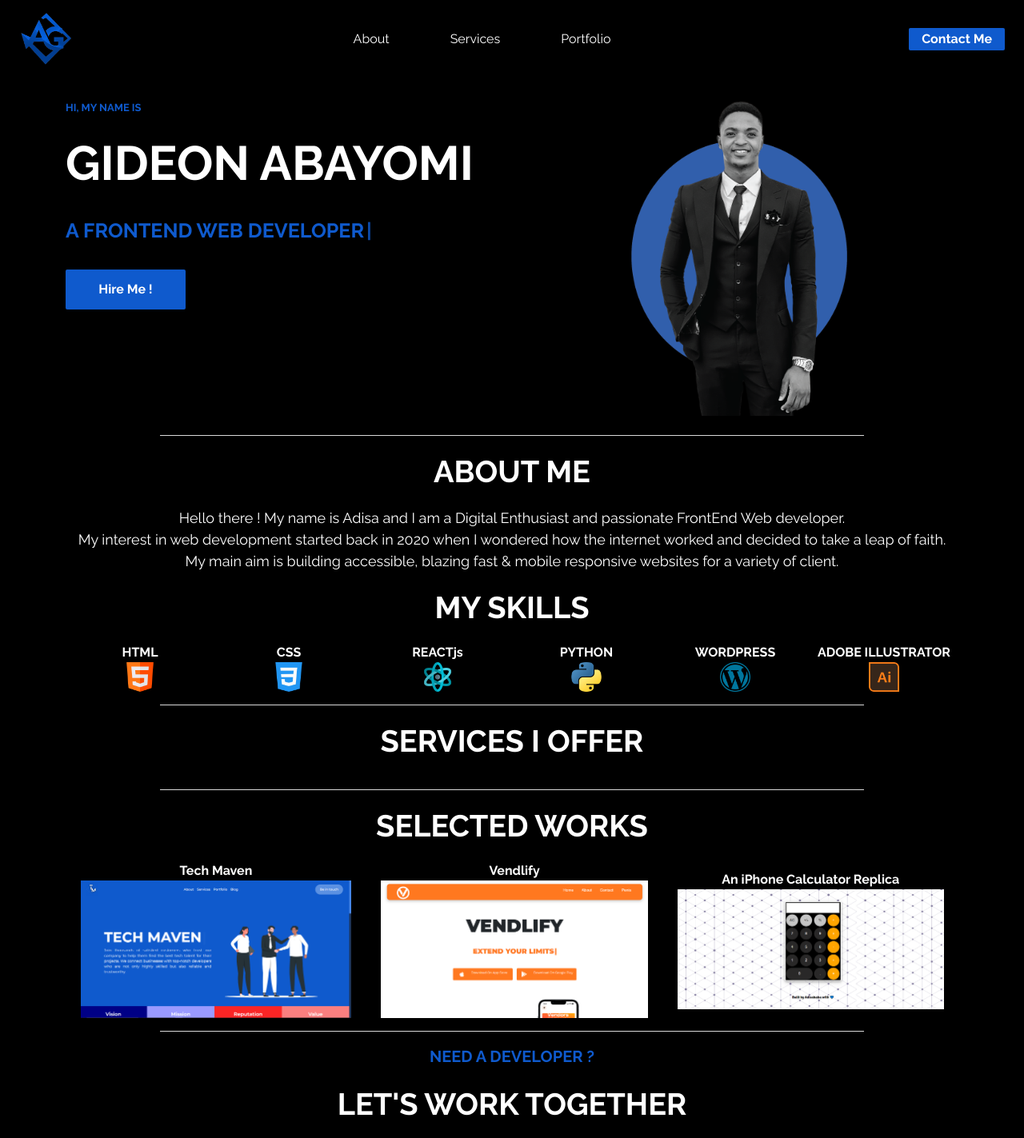
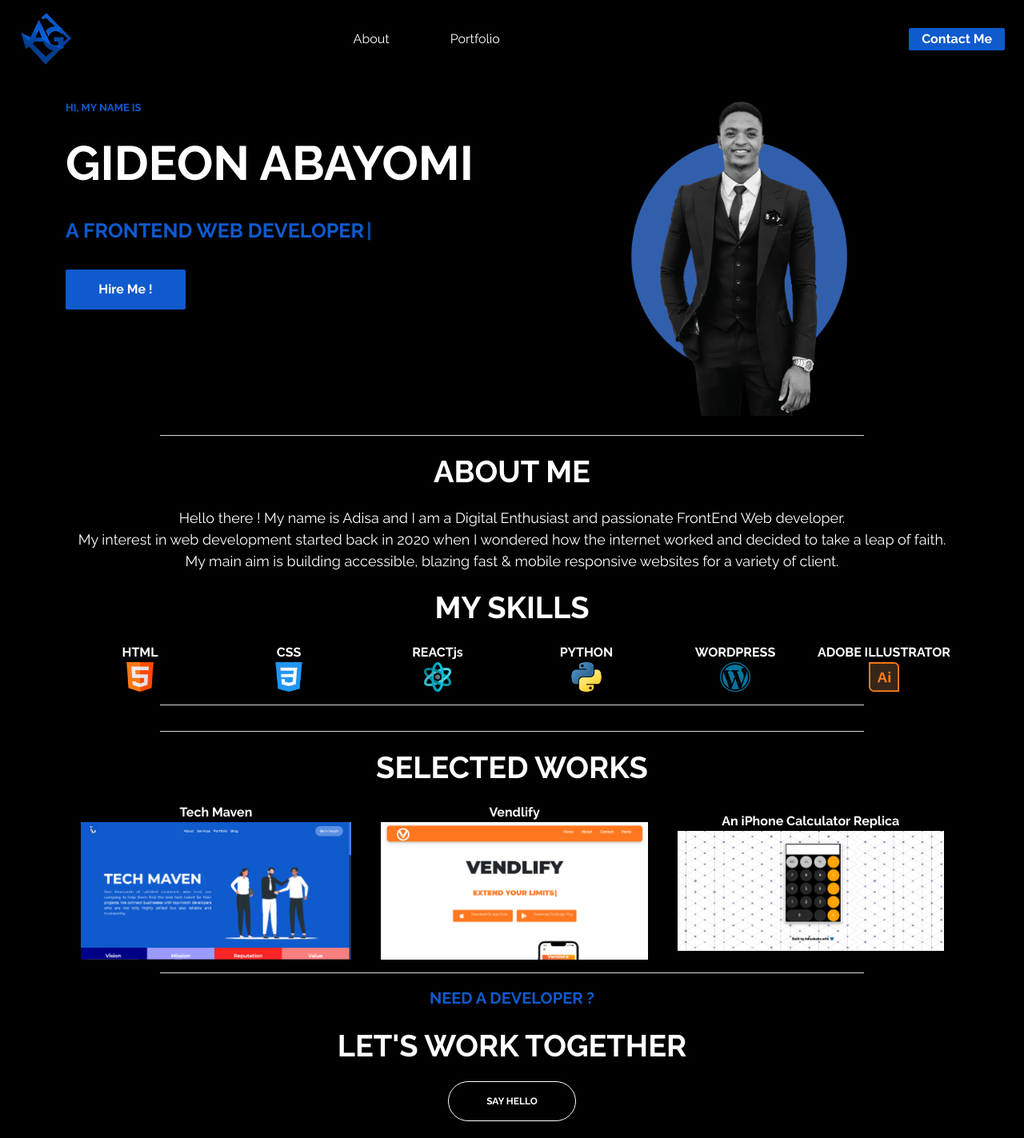
Before and after one commit to Gizzhy/newportfolio, a React (Create React App) app: page / in a window 1280 px wide. Shown: the top 1423 px of the page at 80% size. Built offline with nearby package versions, Linux system fonts and the light colour scheme.

Commit message:
adjustments

```diff
--- a/src/components/Navbar.js
+++ b/src/components/Navbar.js
@@ -29,7 +29,7 @@ export const Navbar = () => {
                   About
                 </a>
               </li>
-              <li class="nav-item">
+              {/* <li class="nav-item">
                 <a
                   class="nav-link service"
                   aria-current="page"
@@ -37,7 +37,7 @@ export const Navbar = () => {
                 >
                   Services
                 </a>
-              </li>
+              </li> */}
               <li class="nav-item">
                 <a
                   class="nav-link portfolio"
--- a/src/pages/Body.js
+++ b/src/pages/Body.js
@@ -127,7 +127,7 @@ function Body() {
           </div>
         </div>
       </div>
-      <section id="services">
+      {/* <section id="services">
         <div className="container-fluid about-div">
           <div className="row">
             <div className="col-md-12">
@@ -135,53 +135,7 @@ function Body() {
             </div>
           </div>
         </div>
-        {/* <div className="container">
-                <div className="row">
-                <div className="col-md-6">
-                        <p className="website">Responsive Websites</p>
-                    </div>
-                <div className="col-md-6">
-                            <img className="img-fluid websiteimg" src={mobileapps} alt="" />
-                        </div>
-                </div>
-            </div>
-            <div className="container-fluid lineplace">
-              <div className="row">
-                 <div className="col-md-12">
-                    <hr className="line1"/>
-                 </div>
-              </div>
-           </div>
-            <div className="container">
-                <div className="row">
-                <div className="col-md-6">
-                        <p className="website">Responsive Websites</p>
-                    </div>
-                <div className="col-md-6">
-                            <img className="img-fluid websiteimg" src={codetyping} alt="" />
-                        </div>
-                </div>
-            </div>
-
-            <div className="container-fluid lineplace">
-            <div className="row">
-                <div className="col-md-12">
-                    <hr className="line1"/>
-                </div>
-            </div>
-        </div>
-
-            <div className="container">
-                <div className="row">
-                   <div className="col-lg-6">
-                        <p className="website">BackEnd Development</p>
-                    </div>
-                <div className="col-lg-6">
-                            <img className="img-fluid websiteimg" src={codetyping} alt="" />
-                        </div>
-                </div>
-            </div> */}
-      </section>
+      </section> */}
       <div className="container-fluid lineplace">
         <div className="row">
           <div className="col-md-12">
```
